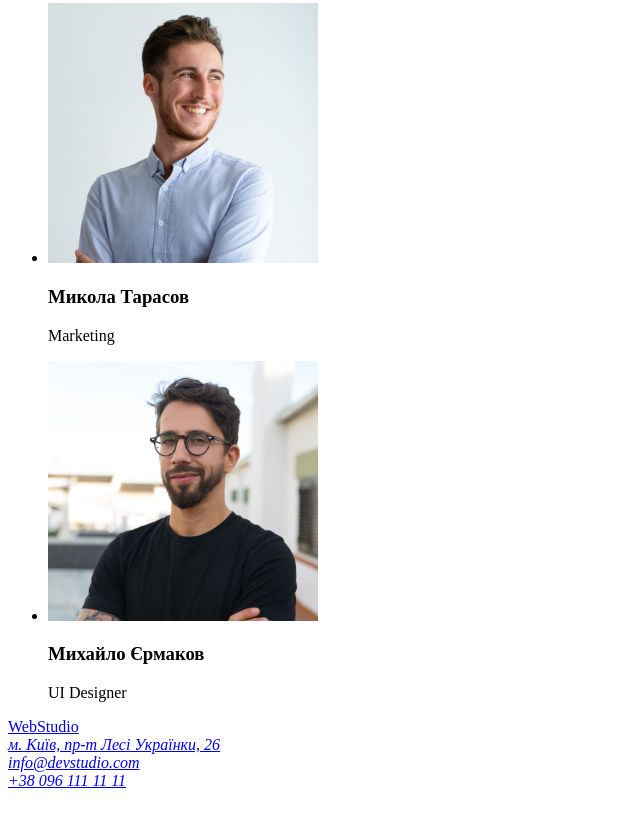
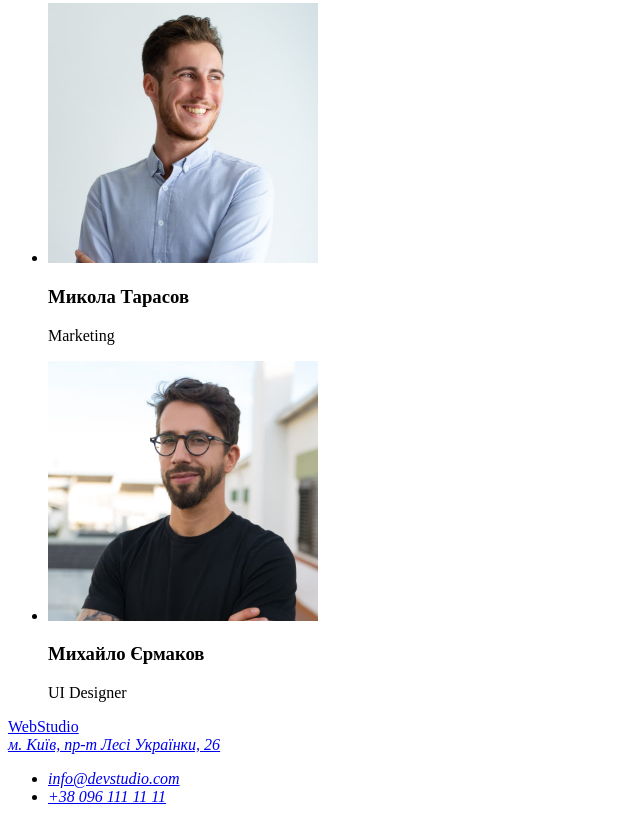
Before and after one commit to MelnychenkoJenny/goit-markup-hw-01, a plain HTML site: page index.html in a window 1280 px wide. Shown: the part 2312-3134 px from the top of the page, without its empty margins (0-640 px from the left). Before the commit the page ends 3110 px from the top, so only its background shows below. Drawn offline with Linux system fonts and the light colour scheme.

Commit message:
correction of mistakes

```diff
--- a/index.html
+++ b/index.html
@@ -126,11 +126,10 @@
           ><span>Web</span>Studio</a>
         <address>
           <a href="https://goo.gl/maps/Ga38fahrQ6ZwUitU9">м. Київ, пр-т Лесі Українки, 26</a>
-        </address>
-
-        <address>
-          <a href="mailto:info@devstudio.com">info@devstudio.com</a>
-          <br /><a href="tel:+380961111111">+38 096 111 11 11</a>
+          <ul>
+            <li><a href="mailto:info@devstudio.com">info@devstudio.com</a></li>
+            <li><a href="tel:+380961111111">+38 096 111 11 11</a></li>
+          </ul>
         </address>
       </div>
     </footer>
```
